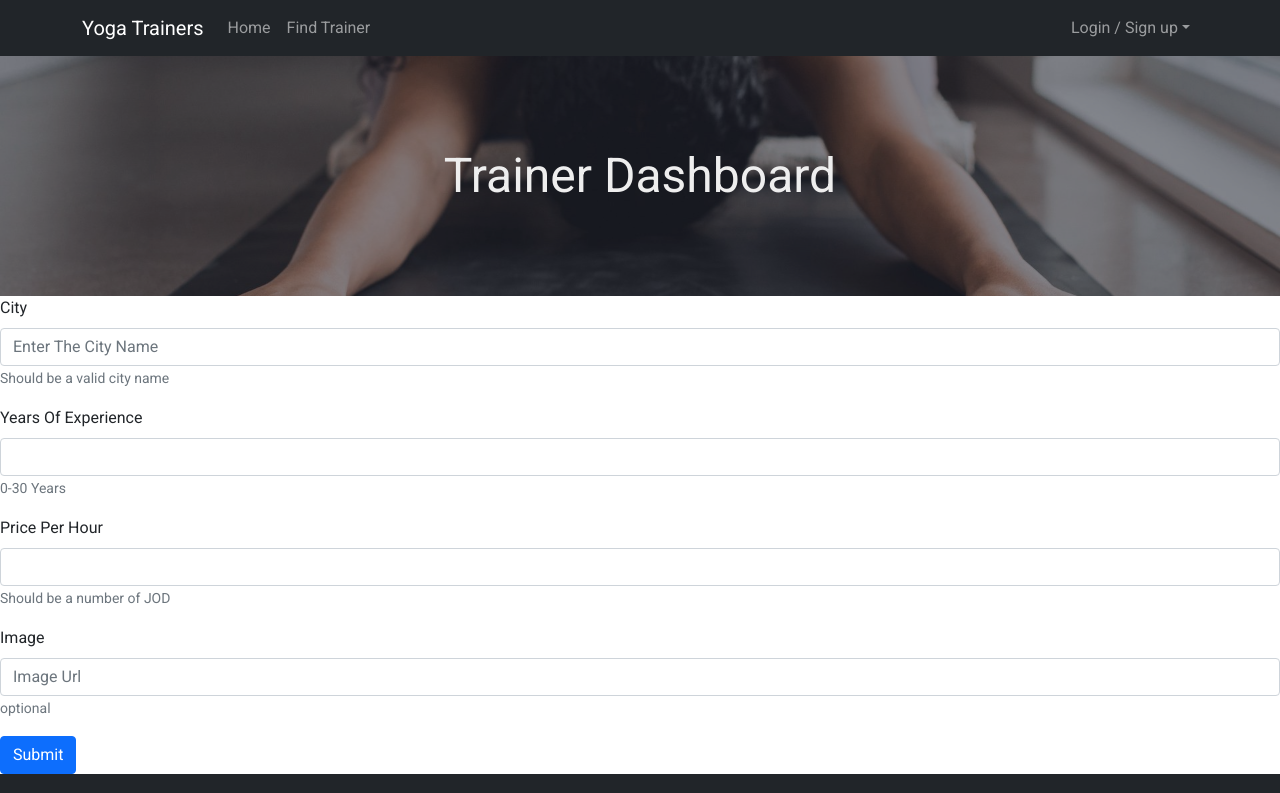
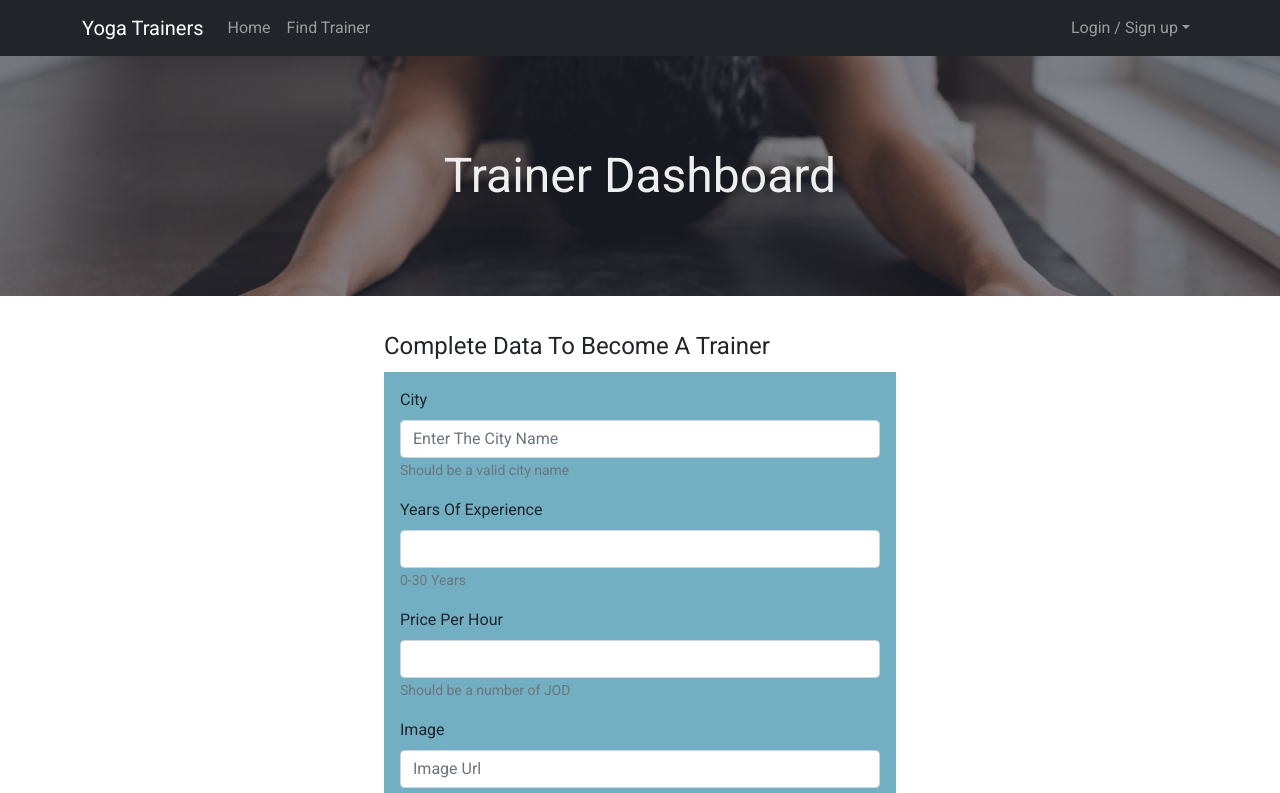
Before and after one commit to yaserananbeh/yogaTrainerApp, a React (Create React App) app in the folder client/: page /trainerPage in a window 1280 px wide. Shown: the top 793 px of the page. Built offline with nearby package versions, Linux system fonts and the light colour scheme.

Commit message:
trainer page design

```diff
--- a/client/src/components/TrainerAppointmentsTable.js
+++ b/client/src/components/TrainerAppointmentsTable.js
@@ -47,9 +47,10 @@ export default function BasicTable({ appointmentsData }) {
   };
   return (
     <div style={{ width: "90%", margin: "auto" }}>
-      <TableContainer component={Paper}>
+      <h1>Your Appointments</h1>
+      <TableContainer component={Paper} className="appointmentsTable">
         <Table sx={{ minWidth: 650 }} aria-label="simple table">
-          <TableHead>
+          <TableHead className="TableHead">
             <TableRow>
               <TableCell>NO.</TableCell>
               <TableCell align="right">User</TableCell>
--- a/client/src/pages/TrainerPage.js
+++ b/client/src/pages/TrainerPage.js
@@ -4,6 +4,7 @@ import axios from "axios";
 import { LoggedUserContext } from "../App";
 import TrainerAppointmentsTable from "../components/TrainerAppointmentsTable";
 import CompleteTrainerData from "../components/CompleteTrainerData";
+import "../style/TrainerPage.scss";
 
 function Test() {
   const { currentLoggedInUser, setCurrentLoggedInUser } =
@@ -44,16 +45,21 @@ function Test() {
   return (
     <div>
       <SubHeroImage page="Trainer Dashboard" />
+      <div className="trainerPageMainContainer">
         {trainerData ? (
           <TrainerAppointmentsTable appointmentsData={appointmentsData} />
         ) : (
+          <fieldset>
+            <legend>Complete Data To Become A Trainer</legend>
             <CompleteTrainerData
               test={test}
               setTest={setTest}
               currentLoggedInUser={currentLoggedInUser}
               setCurrentLoggedInUser={setCurrentLoggedInUser}
             />
+          </fieldset>
         )}
+      </div>
     </div>
   );
 }
--- /dev/null
+++ b/client/src/style/TrainerPage.scss
@@ -0,0 +1,22 @@
+.trainerPageMainContainer {
+  background-color: var(--smockWhite);
+  min-height: 60vh;
+  display: flex;
+  justify-content: center;
+  margin: 2rem auto;
+  align-items: center;
+  width: 80%;
+  & > fieldset {
+    width: 50%;
+    & > div {
+      width: 100%;
+      background-color: rgb(114, 175, 194);
+      padding: 1rem;
+    }
+  }
+  .appointmentsTable{
+    .TableHead{
+      background-color: rgb(114, 175, 194);
+    }
+  }
+}
```
Lines whose indentation alone changed are shown as unchanged.
